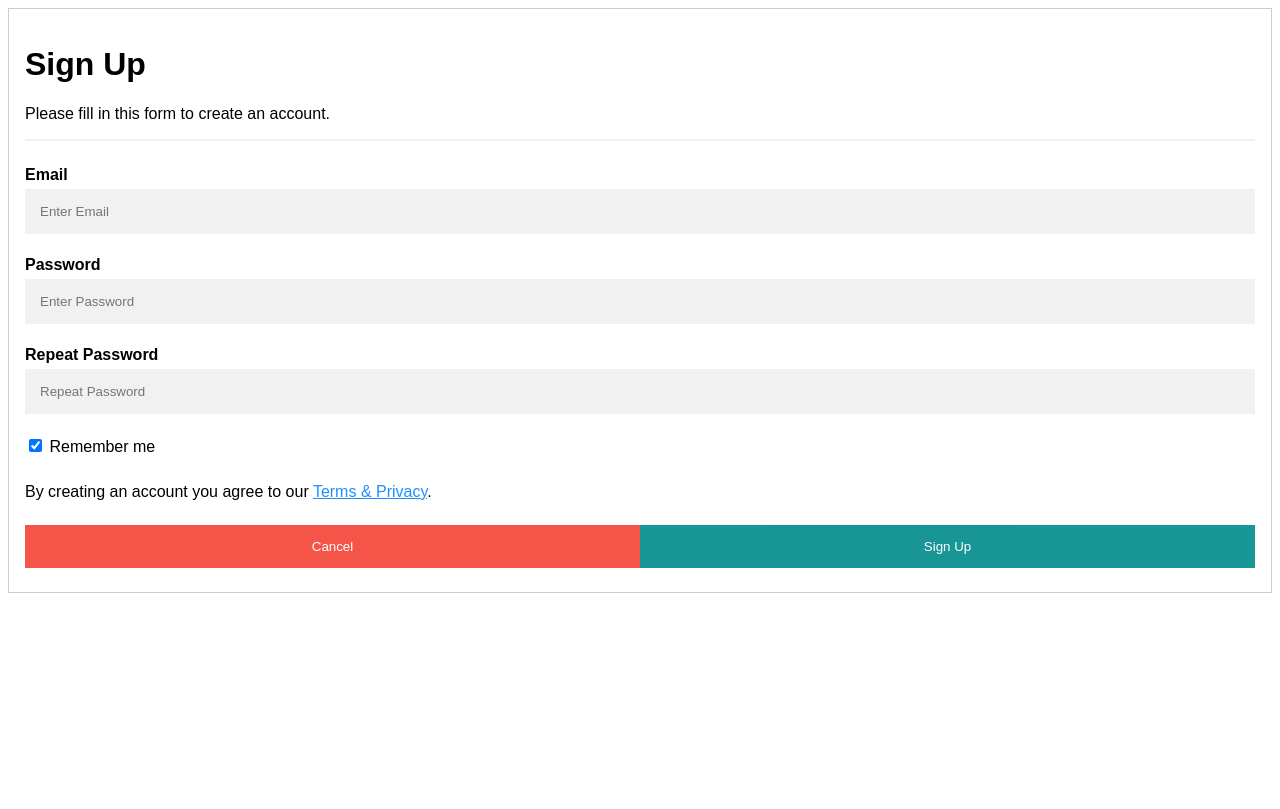
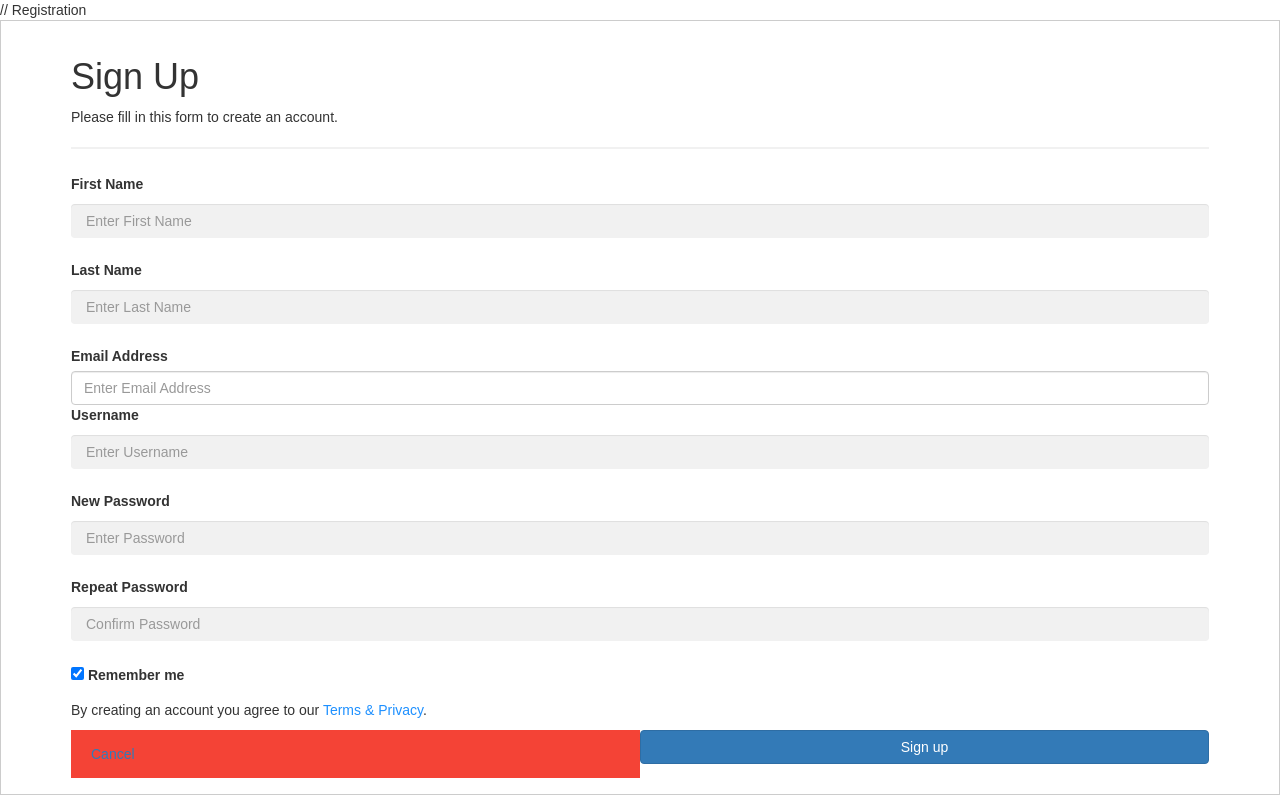
Before and after one commit to aswin-syras/Employee-Management-System, a Flask app: page /login/register in a window 1280 px wide. Before the commit the page ends 593 px from the top, so only its background shows below. Run offline with Flask 2, Linux system fonts and the light colour scheme; some libraries are stand-ins or nearby versions.

Commit message:
Added few modification changes for login and singup

```diff
--- a/templates/shared-component/RegistrationForm.html
+++ b/templates/shared-component/RegistrationForm.html
@@ -1,8 +1,11 @@
+// Registration
 <!DOCTYPE html>
 <html lang="en">
 <head>
     <meta charset="UTF-8">
     <title>Title</title>
+    <script src="https://maxcdn.bootstrapcdn.com/bootstrap/3.3.6/js/bootstrap.min.js"></script>
+    <link href="https://maxcdn.bootstrapcdn.com/bootstrap/3.3.6/css/bootstrap.min.css" rel="stylesheet" />
     <style>
     body {font-family: Arial, Helvetica, sans-serif;}
     * {box-sizing: border-box}
@@ -76,20 +79,52 @@
 </style>
 </head>
 <body>
-<form action="/login_validation" style="border:1px solid #ccc">
+<form method="POST" action="{{ url_for('login.signupPostData') }}" style="border:1px solid #ccc">
+  {{ form1.csrt_token }}
   <div class="container">
     <h1>Sign Up</h1>
     <p>Please fill in this form to create an account.</p>
     <hr>
 
-    <label><b>Email</b></label>
-    <input type="text" placeholder="Enter Email" name="email" required>
+      <div>
+            {% if error %}
+                {% for errors in error %}
+                    <div class="alert alert-danger" role="alert"><strong>Error:</strong> {{ errors }}</div>
+                {% endfor %}
+            {% endif %}
+      </div>
 
-    <label><b>Password</b></label>
-    <input type="password" placeholder="Enter Password" name="psw" required>
+<!--    <label><b>Email</b></label>-->
+<!--    <input type="text" placeholder="Enter Email" name="email" required>-->
+        <div>
+            {{ form1.first_name.label }} {{ form1.first_name(class="form-control", placeholder="Enter First Name")}} {{ form1.hidden_tag() }}
+        </div>
 
-    <label><b>Repeat Password</b></label>
-    <input type="password" placeholder="Repeat Password" name="psw-repeat" required>
+        <div>
+            {{ form1.last_name.label }} {{ form1.last_name(class="form-control", placeholder="Enter Last Name")}} {{ form1.hidden_tag() }}
+        </div>
+
+        <div>
+            {{ form1.email.label }} {{ form1.email(class="form-control", placeholder="Enter Email Address")}} {{ form1.hidden_tag() }}
+        </div>
+
+        <div>
+            {{ form1.username.label }} {{ form1.username(class="form-control", placeholder="Enter Username")}} {{ form1.hidden_tag() }}
+        </div>
+
+        <div>
+            {{ form1.password.label }} {{ form1.password(class="form-control", placeholder="Enter Password")}} {{ form1.hidden_tag() }}
+        </div>
+
+        <div>
+            {{ form1.confirm.label }} {{ form1.confirm(class="form-control", placeholder="Confirm Password")}} {{ form1.hidden_tag() }}
+        </div>
+
+<!--    <label><b>Password</b></label>-->
+<!--    <input type="password" placeholder="Enter Password" name="psw" required>-->
+
+<!--    <label><b>Repeat Password</b></label>-->
+<!--    <input type="password" placeholder="Repeat Password" name="psw-repeat" required>-->
 
     <label>
       <input type="checkbox" checked="checked" name="remember" style="margin-bottom:15px"> Remember me
@@ -98,8 +133,8 @@
     <p>By creating an account you agree to our <a href="#" style="color:dodgerblue">Terms & Privacy</a>.</p>
 
     <div class="clearfix">
-      <button type="button" class="cancelbtn">Cancel</button>
-      <button type="submit" class="signupbtn">Sign Up</button>
+      <a type="button" href="{{ url_for('login.login_info') }}" class="cancelbtn">Cancel</a>
+    <input type="submit" value="Sign up" class="btn btn-primary signupbtn"/>
     </div>
   </div>
 </form>
```
